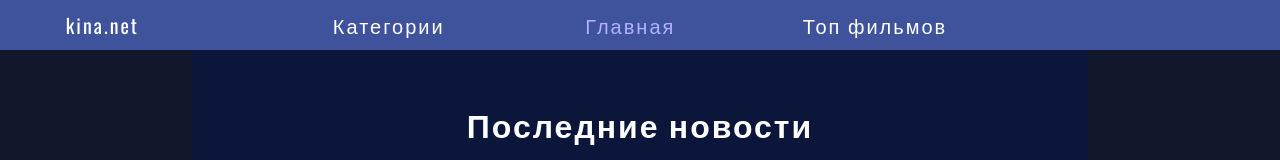
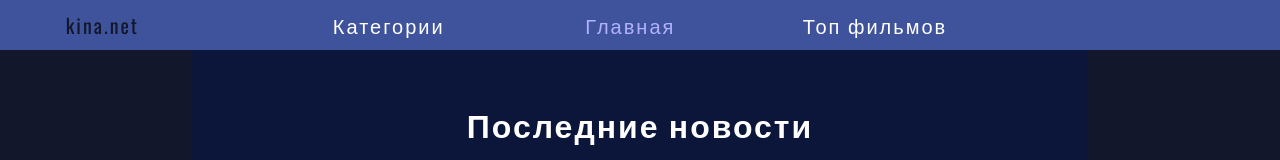
Before and after one commit to VityaRa/kina, a website: page kina-main.html in a window 1280 px wide. In both pictures the pointer is over the link "kina.net". Shown: the top 160 px of the page. Drawn offline with nearby package versions, Linux system fonts and the light colour scheme.

```diff
--- a/kina-base.css
+++ b/kina-base.css
@@ -23,12 +23,21 @@
   background-color: #3F539D;
   justify-content: space-between;
 }
+nav a {
+  transition: .3s;
+}
+
+nav a:hover{
+  color: #12172C;
+}
+
 nav ul {
   width: 100%;
   display: flex;
   justify-content: space-between;
   list-style: none;
 }
+
 nav ul a {
   color: white;
   font-size: 20px;
```
